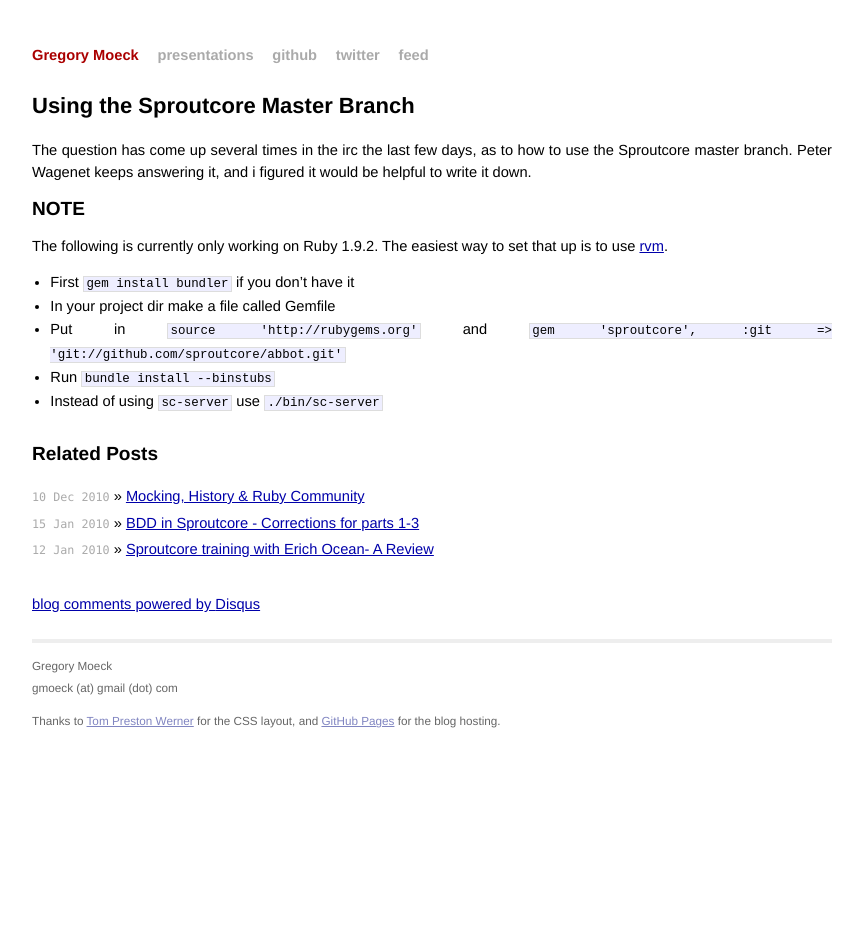
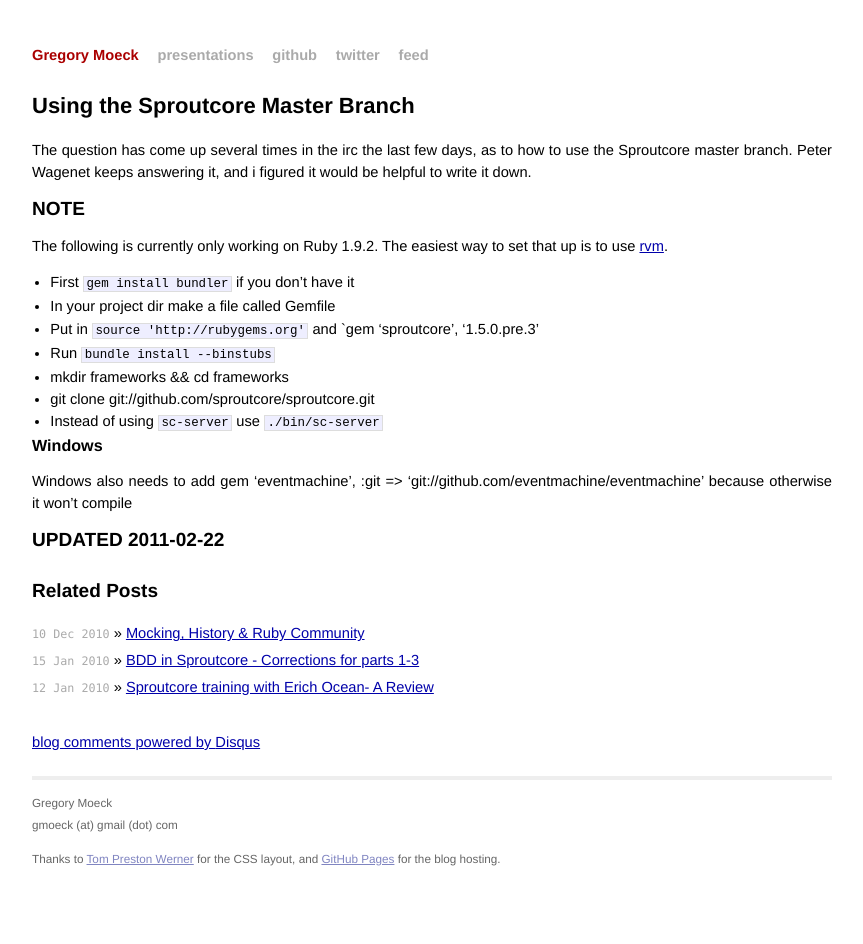
Before and after one commit to gmoeck/gmoeck.github.com, a Jekyll site: the page built from _posts/2010-01-31-using-sproutcore-master-branch.markdown, in a window 1280 px wide. Shown: the whole page, without its empty margins (208-1071 px from the left). Built offline with Jekyll 4.4.1, drawn with Linux system fonts in a browser that asks for light colours; Markdown is read by kramdown in place of the engine named in the settings; comment, search, counter and statistics services are not loaded.

Commit message:
Update using master branch

```diff
--- a/_posts/2010-01-31-using-sproutcore-master-branch.markdown
+++ b/_posts/2010-01-31-using-sproutcore-master-branch.markdown
@@ -10,6 +10,13 @@
 
 * First `gem install bundler` if you don't have it
 * In your project dir make a file called Gemfile
-* Put in `source 'http://rubygems.org'` and `gem 'sproutcore', :git => 'git://github.com/sproutcore/abbot.git'`
+* Put in `source 'http://rubygems.org'` and `gem 'sproutcore', '1.5.0.pre.3'
 * Run `bundle install --binstubs`
+* mkdir frameworks && cd frameworks
+* git clone git://github.com/sproutcore/sproutcore.git
 * Instead of using `sc-server` use `./bin/sc-server`
+
+###Windows
+Windows also needs to add gem 'eventmachine', :git => 'git://github.com/eventmachine/eventmachine' because otherwise it won't compile
+
+##UPDATED 2011-02-22
```
